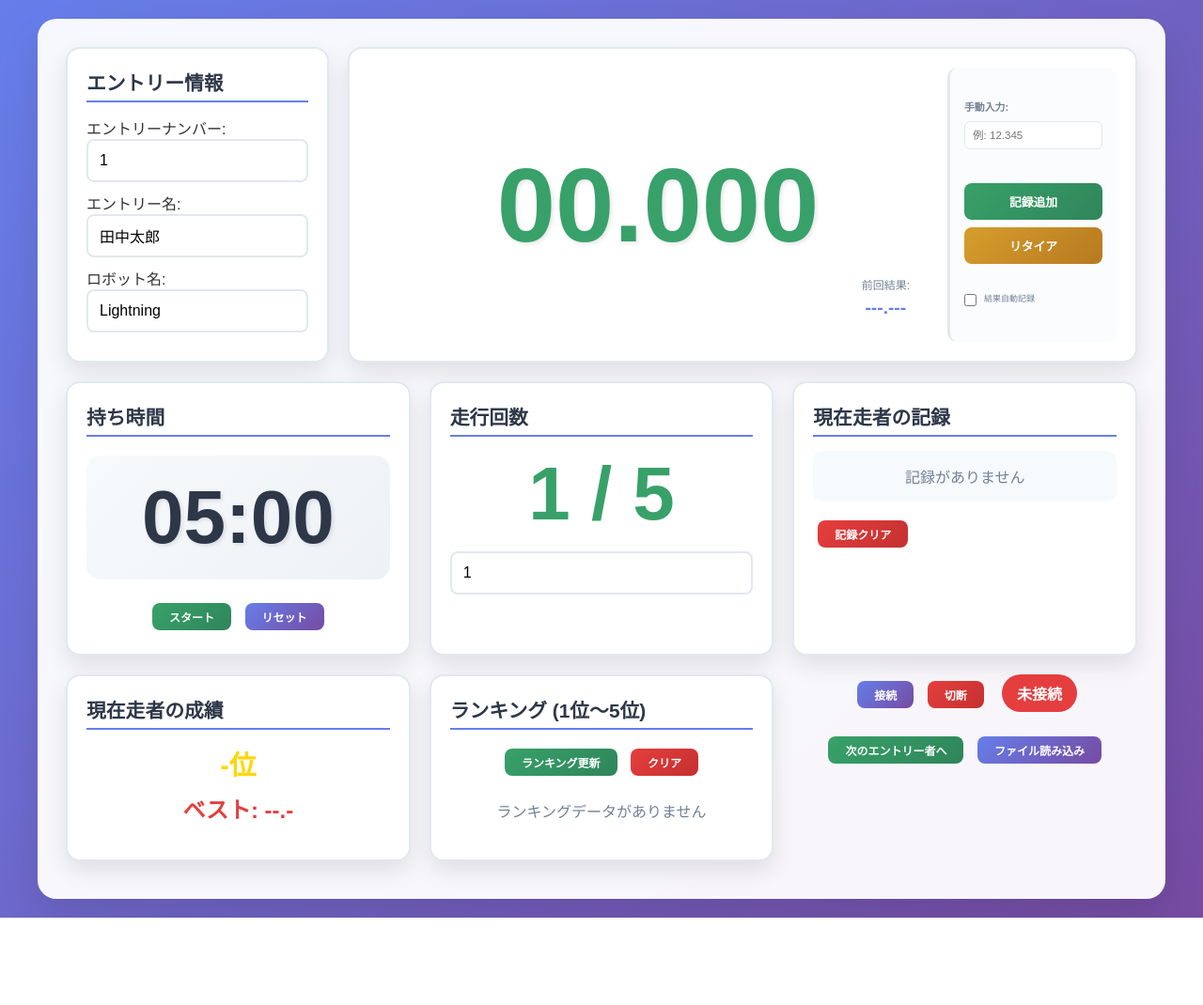
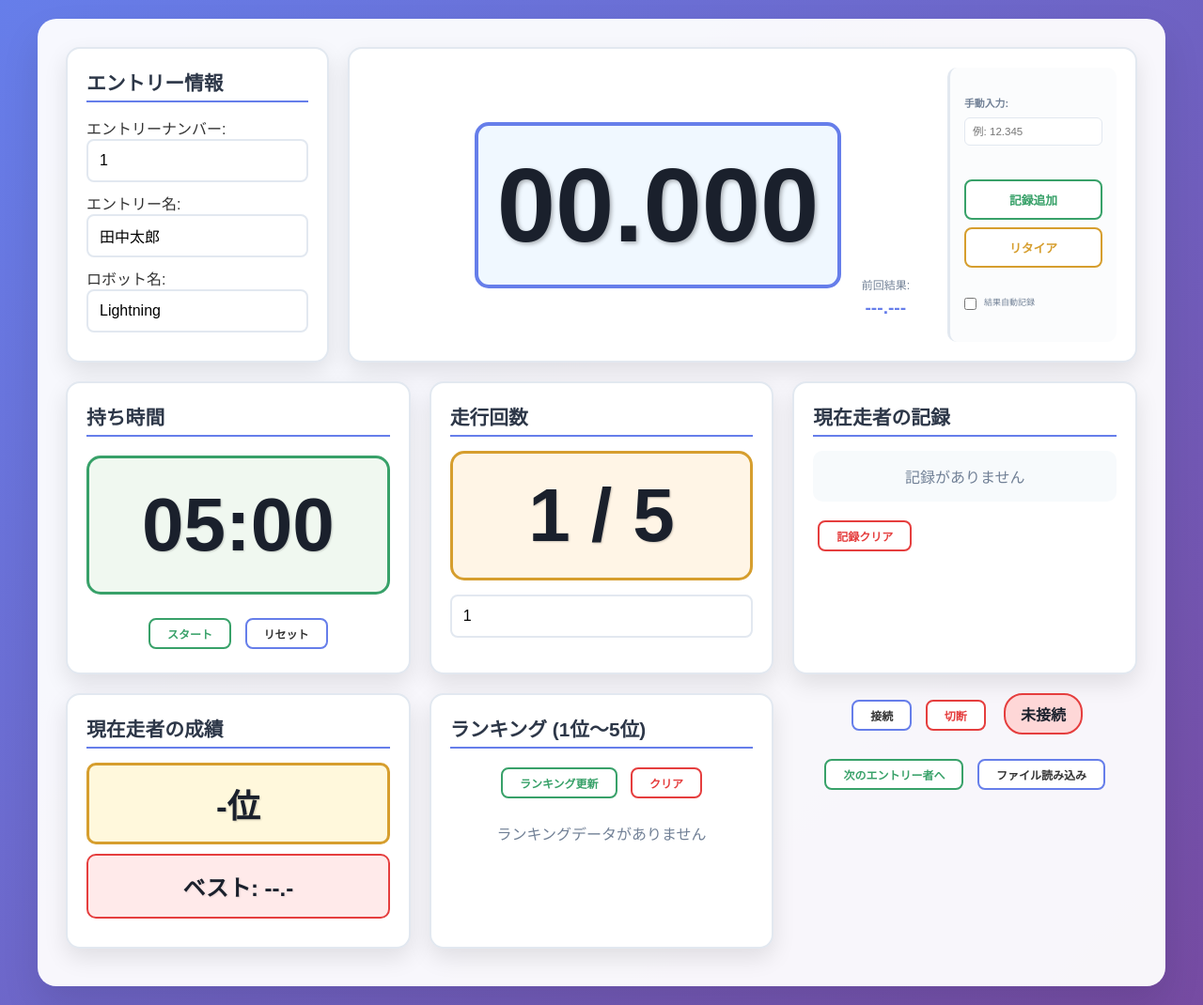
Before and after one commit to Yujiro-13/Robot-Racer-leaderbord.github.io, a plain HTML site: page index.html in a window 1280 px wide. Shown: the whole page at 94% size. Before the commit the page ends 977 px from the top, so only its background shows below. Drawn offline with Linux system fonts and the light colour scheme.

Commit message:
UIカラー変更

```diff
--- a/styles.css
+++ b/styles.css
@@ -92,9 +92,9 @@ input[type="text"]:focus, input[type="number"]:focus {
 }
 
 .button {
-    background: linear-gradient(135deg, #667eea 0%, #764ba2 100%);
-    color: white;
-    border: none;
+    background: #ffffff;
+    color: #333333;
+    border: 2px solid #667eea;
     padding: 6px 18px;
     border-radius: 8px;
     font-size: 12px;
@@ -105,36 +105,58 @@ input[type="text"]:focus, input[type="number"]:focus {
 }
 
 .button:hover {
-    transform: translateY(-2px);
-    box-shadow: 0 5px 15px rgba(102, 126, 234, 0.4);
+    background: #f7fafc;
+    border-color: #5a67d8;
+    transform: translateY(-1px);
+    box-shadow: 0 3px 10px rgba(102, 126, 234, 0.3);
 }
 
 .button:active {
     transform: translateY(0);
+    background: #edf2f7;
 }
 
 .button.danger {
-    background: linear-gradient(135deg, #e53e3e 0%, #c53030 100%);
+    border-color: #e53e3e;
+    color: #e53e3e;
+}
+
+.button.danger:hover {
+    background: #fed7d7;
+    border-color: #c53030;
 }
 
 .button.success {
-    background: linear-gradient(135deg, #38a169 0%, #2f855a 100%);
+    border-color: #38a169;
+    color: #38a169;
+}
+
+.button.success:hover {
+    background: #c6f6d5;
+    border-color: #2f855a;
 }
 
 .button.warning {
-    background: linear-gradient(135deg, #d69e2e 0%, #b7791f 100%);
+    border-color: #d69e2e;
+    color: #d69e2e;
+}
+
+.button.warning:hover {
+    background: #faf089;
+    border-color: #b7791f;
 }
 
 .timer-display {
     font-size: 5em;
     font-weight: bold;
     text-align: center;
-    color: #2d3748;
+    color: #1a202c;
     margin: 20px 0;
-    padding: 20px;
-    background: linear-gradient(135deg, #f7fafc 0%, #edf2f7 100%);
+    padding: 25px;
+    background: #f0f8f0;
+    border: 3px solid #38a169;
     border-radius: 15px;
-    text-shadow: 2px 2px 4px rgba(0, 0, 0, 0.1);
+    text-shadow: 1px 1px 2px rgba(0, 0, 0, 0.2);
 }
 
 .current-time {
@@ -165,10 +187,15 @@ input[type="text"]:focus, input[type="number"]:focus {
 .realtime-display {
     font-size: 7em !important;
     font-weight: bold !important;
-    color: #38a169 !important;
+    color: #1a202c !important;
     margin: 20px 0 !important;
-    text-shadow: 2px 2px 4px rgba(0, 0, 0, 0.1);
+    text-shadow: 2px 2px 4px rgba(0, 0, 0, 0.3) !important;
+    background: #f0f8ff !important;
+    padding: 20px !important;
+    border: 4px solid #667eea !important;
+    border-radius: 15px !important;
 }
+
 
 .previous-result {
     position: absolute;
@@ -258,8 +285,13 @@ input[type="text"]:focus, input[type="number"]:focus {
     font-size: 5em;
     font-weight: bold;
     text-align: center;
-    color: #38a169;
+    color: #1a202c;
     margin: 15px 0;
+    background: #fff5e6;
+    padding: 20px;
+    border: 3px solid #d69e2e;
+    border-radius: 15px;
+    text-shadow: 1px 1px 2px rgba(0, 0, 0, 0.2);
 }
 
 .records-list {
@@ -313,37 +345,51 @@ input[type="text"]:focus, input[type="number"]:focus {
     border-radius: 20px;
     font-weight: bold;
     margin-left: 10px;
+    border: 2px solid;
 }
 
 .connected {
-    background: #38a169;
-    color: white;
+    background: #c6f6d5;
+    color: #1a202c;
+    border-color: #38a169;
 }
 
 .disconnected {
-    background: #e53e3e;
-    color: white;
+    background: #fed7d7;
+    color: #1a202c;
+    border-color: #e53e3e;
 }
 
 .best-time {
     font-size: 1.5em;
     font-weight: bold;
-    color: #e53e3e;
+    color: #1a202c;
     text-align: center;
     margin: 10px 0;
+    background: #ffeaea;
+    padding: 15px;
+    border: 2px solid #e53e3e;
+    border-radius: 10px;
+    text-shadow: 1px 1px 2px rgba(0, 0, 0, 0.1);
 }
 
 .position {
-    font-size: 1.8em;
+    font-size: 2.2em;
     font-weight: bold;
-    color: #ffd700;
+    color: #1a202c;
     text-align: center;
     margin: 10px 0;
+    background: #fff8dc;
+    padding: 15px;
+    border: 3px solid #d69e2e;
+    border-radius: 10px;
+    text-shadow: 1px 1px 2px rgba(0, 0, 0, 0.2);
 }
 
 .auto-record-indicator {
-    background: #38a169;
-    color: white;
+    background: #c6f6d5;
+    color: #1a202c;
+    border: 2px solid #38a169;
     padding: 5px 10px;
     border-radius: 15px;
     font-size: 12px;
@@ -364,6 +410,7 @@ input[type="text"]:focus, input[type="number"]:focus {
 
     .timer-display {
         font-size: 2em;
+        padding: 15px;
     }
 
     .current-time {
```
